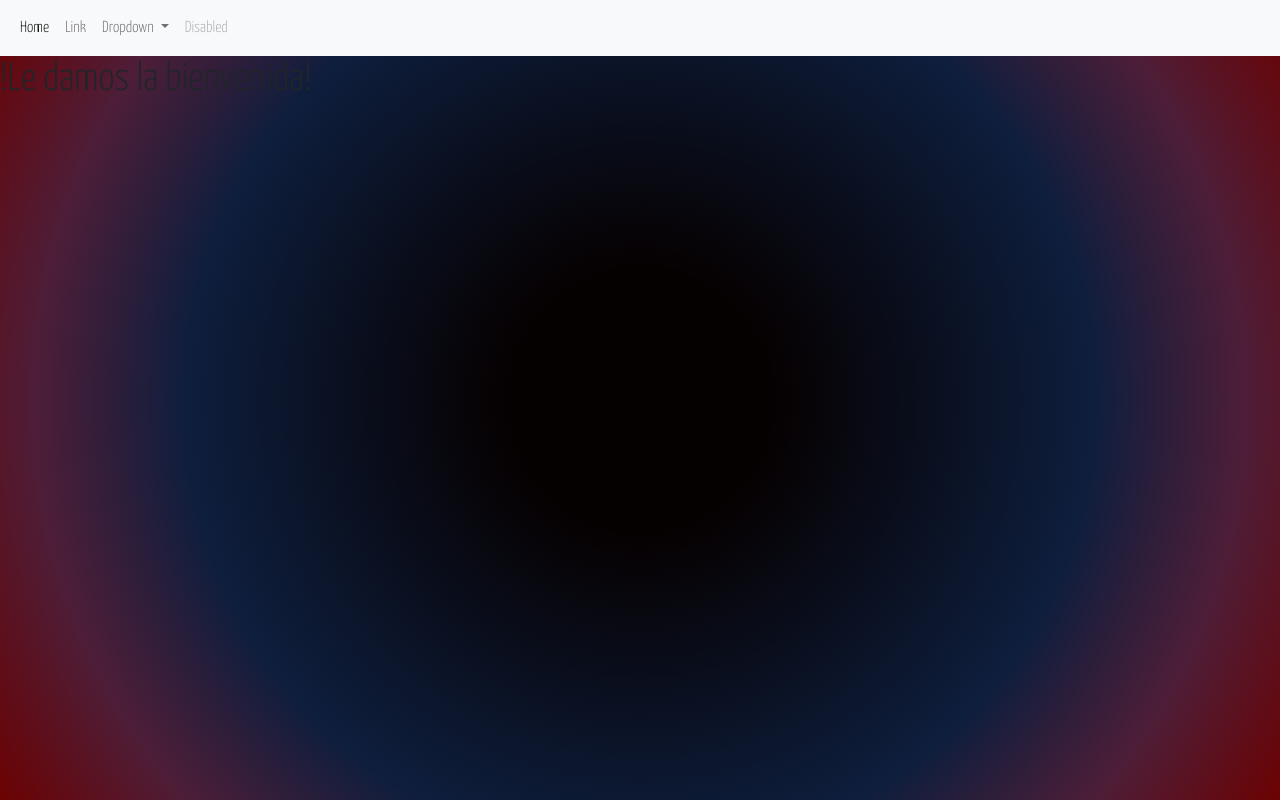
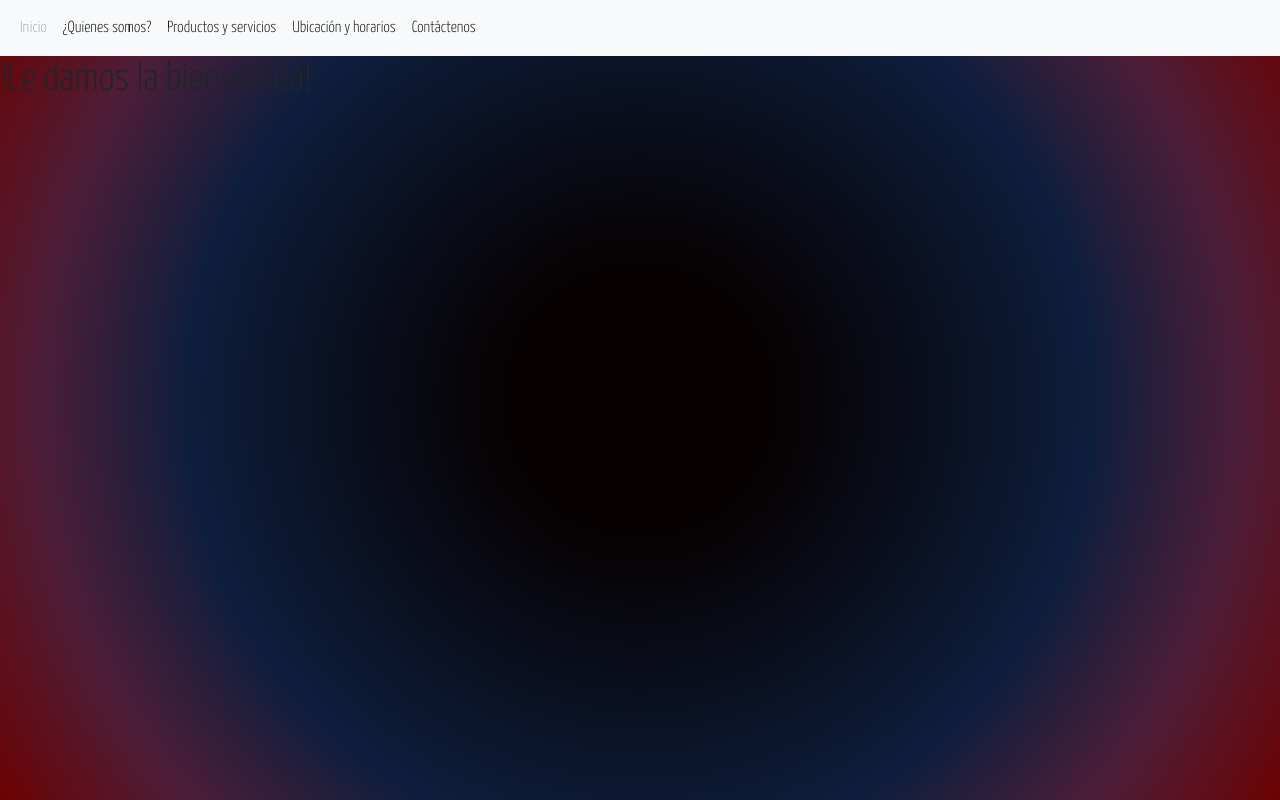
Before and after one commit to FranciscoSanchezMurga/losTremendos.restaurante-SanchezMurga, a plain HTML site: page index.html in a window 1280 px wide. Drawn offline with nearby package versions, Linux system fonts and the light colour scheme; a web font is replaced by a local one.

Commit message:
Modificación bruta del nav completa

```diff
--- a/index.html
+++ b/index.html
@@ -29,6 +29,7 @@
 
             <nav class="navbar navbar-expand-lg bg-light">
                 <div class="container-fluid">
+                    <!-- Cuando achicás la pantalla aparece el menú hamburguesa -->
                     <button class="navbar-toggler" type="button" data-bs-toggle="collapse"
                         data-bs-target="#navbarSupportedContent" aria-controls="navbarSupportedContent"
                         aria-expanded="false" aria-label="Toggle navigation"> -->
@@ -37,33 +38,21 @@
                     <div class="collapse navbar-collapse" id="navbarSupportedContent">
                         <ul class="navbar-nav me-auto mb-2 mb-lg-0">
                             <li class="nav-item">
-                                <a class="nav-link active" aria-current="page" href="#">Home</a>
+                                <a class="nav-link disabled" aria-current="page" href="#">Inicio</a>
                             </li>
                             <li class="nav-item">
-                                <a class="nav-link" href="#">Link</a>
-                            </li>
-                            <li class="nav-item dropdown">
-                                <a class="nav-link dropdown-toggle" href="#" id="navbarDropdown" role="button"
-                                    data-bs-toggle="dropdown" aria-expanded="false">
-                                    Dropdown
-                                </a>
-                                <ul class="dropdown-menu" aria-labelledby="navbarDropdown">
-                                    <li><a class="dropdown-item" href="#">Action</a></li>
-                                    <li><a class="dropdown-item" href="#">Another action</a></li>
-                                    <li>
-                                        <hr class="dropdown-divider">
-                                    </li>
-                                    <li><a class="dropdown-item" href="#">Something else here</a></li>
-                                </ul>
+                                <a class="nav-link active" href="#">¿Quienes somos?</a>
                             </li>
                             <li class="nav-item">
-                                <a class="nav-link disabled">Disabled</a>
+                                <a class="nav-link active" href="#">Productos y servicios</a>
+                            </li>
+                            <li class="nav-item">
+                                <a class="nav-link active">Ubicación y horarios</a>
+                            </li>
+                            <li class="nav-item">
+                                <a class="nav-link active">Contáctenos</a>
                             </li>
                         </ul>
-                        <!-- <form class="d-flex" role="search">
-                            <input class="form-control me-2" type="search" placeholder="Search" aria-label="Search">
-                            <button class="btn btn-outline-success" type="submit">Search</button>
-                        </form> -->
                     </div>
                 </div>
             </nav>
```
